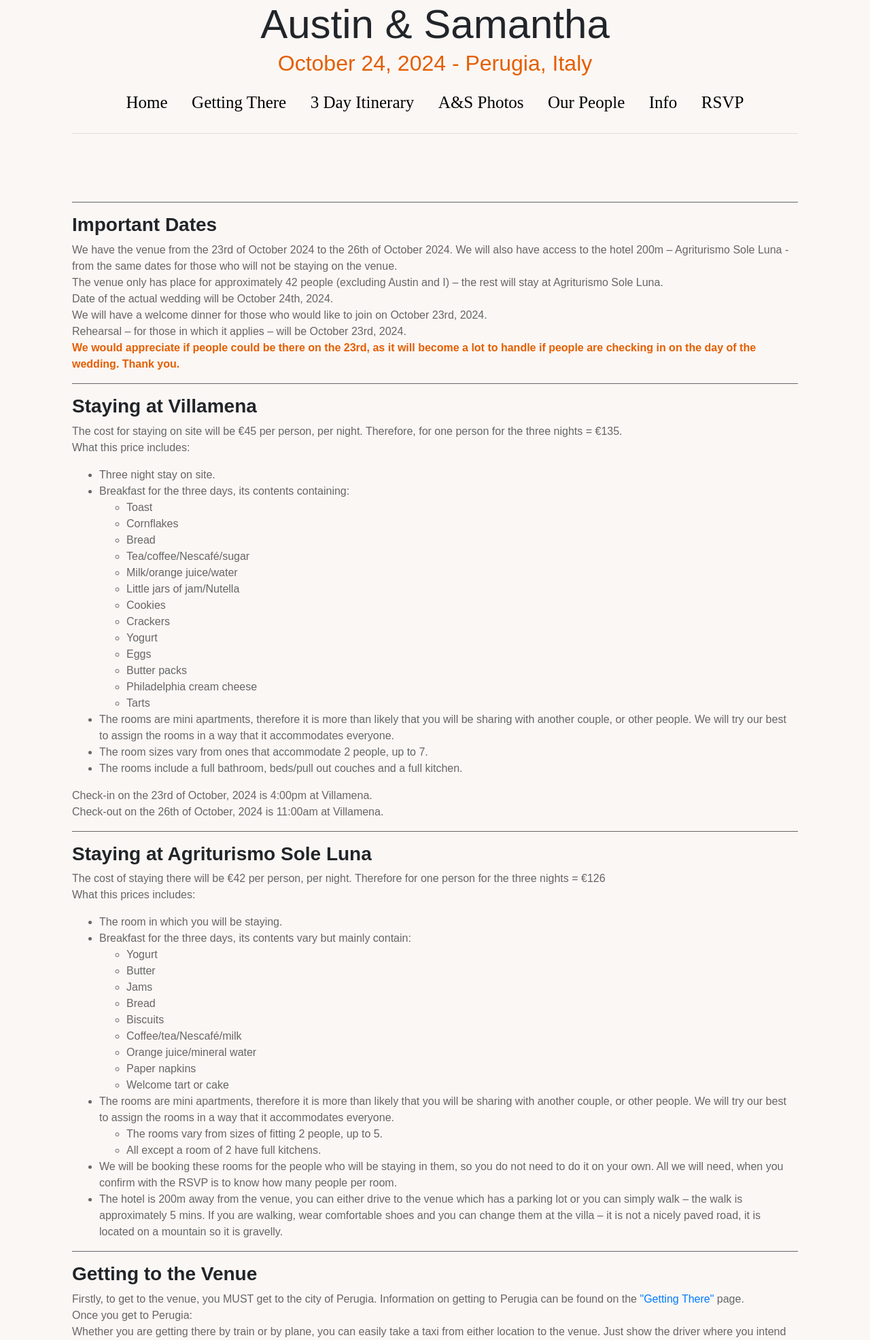
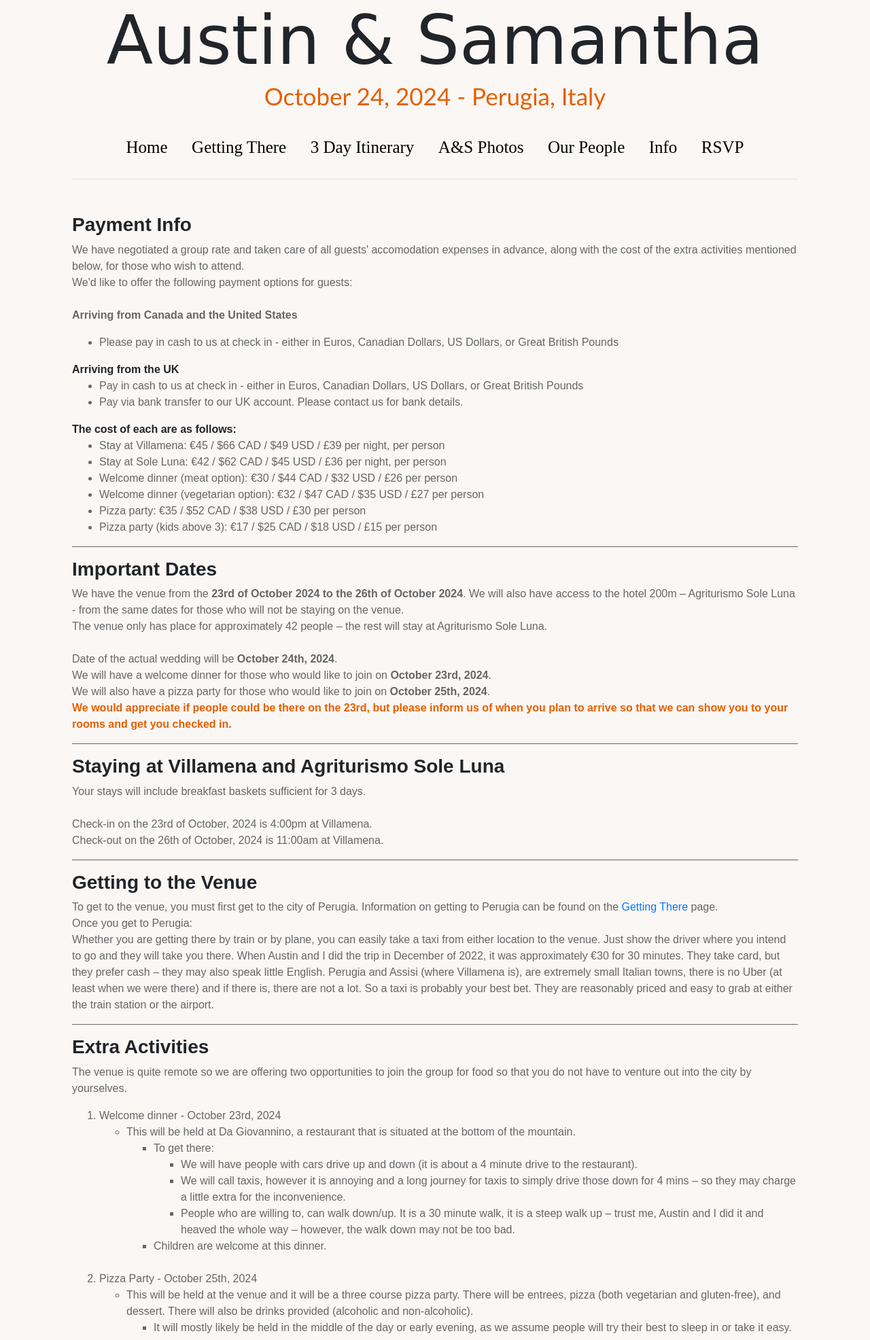
Before and after one commit to AustinMcLean/AuSam, a Django app: template main_app/templates/info.html in a window 1280 px wide. Shown: the top 1972 px of the page at 68% size. Run offline with Django 3.2, Linux system fonts and the light colour scheme; the template is opened without the code that fills it, so the values that code supplies are empty; some libraries are stand-ins or nearby versions.

Commit message:
Updated info page, 3 day itinerary, and home page + added minor styling (#63)
Co-authored-by: AustinMcLean <austin_mclean@hotmail.com>

```diff
--- a/main_app/static/css/styles.css
+++ b/main_app/static/css/styles.css
@@ -5,14 +5,18 @@ body {
 
 #header h1 {
     text-align: center;
-    font-size: 60px;
+    font-size: 100px;
     margin-bottom: 0;
+    font-family: Edwardian Script ITC, cursive;
 }
 
 #header h2 {
     text-align: center;
     color: #e45f00;
-    margin-top: 2px;
+    margin-top: 0px;
+    margin-bottom: 25px;
+    font-family: Calibri, 'Trebuchet MS', sans-serif;
+    font-size: 35px;
 }
 
 .navbar-original{
@@ -58,13 +62,19 @@ img {
     text-align: center;
 }
 
-.wedding-schedule:after {
-    content: "";
-    display: block;
-    margin: 0 auto;
-    width: 40%;
-    padding-top: 20px;
-    border-bottom: 1px solid #bbb;
+#wedding-day-schedule h2 {
+    font-family: Edwardian Script ITC, cursive;
+    font-size: 60px;
+}
+
+.wedding-schedule {
+    display: flex;
+    justify-content: center;
+    align-items: center;
+    margin: 8px auto;
+    padding: 10px;
+    border-radius: 5px;
+    font-family: Calibri, 'Trebuchet MS', sans-serif;
 }
 
 #rsvp-button-home {
@@ -101,7 +111,7 @@ button[type="submit"], input[type="submit"] {
 /*The following is for the Info page*/
 
 .info_page {
-    margin: 100px auto;
+    margin: 50px auto;
     text-align: left;
 
 }
--- a/main_app/templates/info.html
+++ b/main_app/templates/info.html
@@ -4,129 +4,86 @@
 <hr>
 
 <div class="info_page">
+    <h3>Payment Info</h3>
+    <p>
+        We have negotiated a group rate and taken care of all guests' accomodation expenses in advance, along with the cost of the extra activities mentioned below, for those who wish to attend.  <br>
+
+        We'd like to offer the following payment options for guests: <br><br>
+        <strong>Arriving from Canada and the United States</strong> <br>
+        <ul>
+            <li>Please pay in cash to us at check in - either in Euros, Canadian Dollars, US Dollars, or Great British Pounds </li>
+        </ul>
+
+        <strong>Arriving from the UK</strong> <br>
+        <ul>
+            <li>Pay in cash to us at check in - either in Euros, Canadian Dollars, US Dollars, or Great British Pounds </li>
+            <li>Pay via bank transfer to our UK account. Please contact us for bank details. </li>
+        </ul>
+
+        <strong>The cost of each are as follows:</strong> <br>
+        <ul>
+            <li>Stay at Villamena: €45 / $66 CAD / $49 USD / £39 per night, per person </li>
+            <li>Stay at Sole Luna: €42 / $62 CAD / $45 USD / £36 per night, per person </li>
+            <li>Welcome dinner (meat option): €30 / $44 CAD / $32 USD / £26 per person </li>
+            <li>Welcome dinner (vegetarian option): €32 / $47 CAD / $35 USD / £27 per person </li>
+            <li>Pizza party: €35 / $52 CAD / $38 USD / £30 per person </li>
+            <li>Pizza party (kids above 3): €17 / $25 CAD / $18 USD / £15 per person </li>
+        </ul>
+
+    </p>
     <hr>
 
         <h3>Important Dates</h3>
         <p>
-            We have the venue from the 23rd of October 2024 to the 26th of October 2024.
+            We have the venue from the <strong>23rd of October 2024 to the 26th of October 2024</strong>.
             We will also have access to the hotel 200m – Agriturismo Sole Luna - from the same dates for those who
             will not be staying on the venue.<br>
-            The venue only has place for approximately 42 people (excluding Austin and I) – the rest will stay at
-            Agriturismo Sole Luna.<br>
+            The venue only has place for approximately 42 people – the rest will stay at
+            Agriturismo Sole Luna.<br><br>
 
-            Date of the actual wedding will be October 24th, 2024. <br>
-            We will have a welcome dinner for those who would like to join on October 23rd, 2024. <br>
-            Rehearsal – for those in which it applies – will be October 23rd, 2024. <br>
+            Date of the actual wedding will be <strong>October 24th, 2024</strong>. <br>
+            We will have a welcome dinner for those who would like to join on <strong>October 23rd, 2024</strong>. <br>
+            We will also have a pizza party for those who would like to join on <strong>October 25th, 2024</strong>. <br>
 
 
-
-            <span class="bold-orange"> We would appreciate if people could be there on the 23rd, as it will become a
-                lot to handle if people are checking in on the day of the wedding. Thank you. </span>
-
+            <span class="bold-orange"> We would appreciate if people could be there on the 23rd, but please inform us of when you plan to arrive so that we can show you to your rooms and get you checked in.</span>
         </p>
 
     <hr>
 
-        <h3>Staying at Villamena</h3>
-        <p>The cost for staying on site will be €45 per person, per night. Therefore, for one person for the three
-            nights = €135.<br>
-            What this price includes:
-        <ul>
-            <li>Three night stay on site.</li>
-            <li>Breakfast for the three days, its contents containing:</li>
-            <ul>
-                <li>Toast</li>
-                <li>Cornflakes</li>
-                <li>Bread </li>
-                <li>Tea/coffee/Nescafé/sugar</li>
-                <li>Milk/orange juice/water</li>
-                <li>Little jars of jam/Nutella</li>
-                <li>Cookies</li>
-                <li>Crackers</li>
-                <li>Yogurt</li>
-                <li>Eggs </li>
-                <li>Butter packs</li>
-                <li>Philadelphia cream cheese </li>
-                <li>Tarts</li>
-            </ul>
-            <li>The rooms are mini apartments, therefore it is more than likely that you will be sharing with
-                another couple, or other people. We will try our best to assign the rooms in a way that it
-                accommodates everyone.</li>
-            <li>The room sizes vary from ones that accommodate 2 people, up to 7. </li>
-            <li>The rooms include a full bathroom, beds/pull out couches and a full kitchen.</li>
-        </ul>
-        </p>
+        <h3>Staying at Villamena and Agriturismo Sole Luna</h3>
         <p>
+            Your stays will include breakfast baskets sufficient for 3 days.<br><br>
+
             Check-in on the 23rd of October, 2024 is 4:00pm at Villamena.<br>
             Check-out on the 26th of October, 2024 is 11:00am at Villamena.
         </p>
 
     <hr>
 
-        <h3>Staying at Agriturismo Sole Luna</h3>
-        <p>The cost of staying there will be €42 per person, per night. Therefore for one person for the three
-            nights = €126<br>
-            What this prices includes:
-        <ul>
-            <li>The room in which you will be staying.</li>
-            <li>Breakfast for the three days, its contents vary but mainly contain:</li>
-            <ul>
-                <li>Yogurt</li>
-                <li>Butter</li>
-                <li>Jams</li>
-                <li>Bread</li>
-                <li>Biscuits</li>
-                <li>Coffee/tea/Nescafé/milk</li>
-                <li>Orange juice/mineral water</li>
-                <li>Paper napkins </li>
-                <li>Welcome tart or cake</li>
-            </ul>
-            <li>The rooms are mini apartments, therefore it is more than likely that you will be sharing with
-                another couple, or other people. We will try our best to assign the rooms in a way that it
-                accommodates everyone.
-                <ul>
-                    <li>The rooms vary from sizes of fitting 2 people, up to 5.</li>
-                    <li>All except a room of 2 have full kitchens. </li>
-                </ul>
-            <li>We will be booking these rooms for the people who will be staying in them, so you do not
-                need to do it on your own. All we will need, when you confirm with the RSVP is to know how
-                many people per room.</li>
-            <li>The hotel is 200m away from the venue, you can either drive to the venue which has a parking
-                lot or you can simply walk – the walk is approximately 5 mins. If you are walking, wear
-                comfortable shoes and you can change them at the villa – it is not a nicely paved road, it
-                is located on a mountain so it is gravelly. </li>
-        </ul>
-        </p>
-
-    <hr>
-
         <h3>Getting to the Venue</h3>
-        <p>Firstly, to get to the venue, you MUST get to the city of Perugia. Information on getting to Perugia can
-            be found on the <a href="{% url 'directions' %}">"Getting There"</a> page.<br>
+        <p>To get to the venue, you must first get to the city of Perugia. Information on getting to Perugia can
+            be found on the <a href="{% url 'directions' %}">Getting There</a> page.<br>
             Once you get to Perugia:<br>
             Whether you are getting there by train or by plane, you can easily take a taxi from either location to
             the venue. Just show the driver where you intend to go and they will take you there.
             When Austin and I did the trip in December of 2022, it was approximately €30 for 30 minutes. They take
             card, but they prefer cash – they may also speak little English.
             Perugia and Assisi (where Villamena is), are extremely small Italian towns, there is no Uber (at least
-            when we were there) and if there is, there are not a lot. SO take a taxi, they are reasonably priced and
-            easy to grab at either the train station or the airport.
-
-
+            when we were there) and if there is, there are not a lot. So a taxi is probably your best bet. They are
+            reasonably priced and easy to grab at either the train station or the airport.
         </p>
 
     <hr>
 
 
         <h3>Extra Activities</h3>
-        <p>There are a couple of extra activities that you can take part in, if you would like – mainly these
-            involve meals.<br>
-            Again, the venue is pretty remote so we are offering two opportunities to join the group for food so
-            that you do not have to venture out into the city by yourselves, which can be difficult especially if
-            you do not have a car.<br>
+        <p>
+            The venue is quite remote so we are offering two opportunities to join the group for food so
+            that you do not have to venture out into the city by yourselves.<br>
         </p>
         <ol>
-            <li>October 23rd, 2024: we will be having a welcome dinner for those who want to join. </li>
+            <li>Welcome dinner - October 23rd, 2024 </li>
             <ul>
                 <li>This will be held at Da Giovannino, a restaurant that is situated at the bottom of the mountain.
                 </li>
@@ -141,42 +98,24 @@
                             up – trust me, Austin and I did it and heaved the whole way – however, the walk down may
                             not be too bad.</li>
                     </ul>
-                    <li>For approximate price of the restaurant:</li>
-                    <ul>
-                        <li>We will be in contact with the restaurant so that we can provide a set menu that is a
-                            reasonable price for all.</li>
-                        <li>Once we have this information, feel free to ask us the approximate price.</li>
-                    </ul>
                     <li>Children are welcome at this dinner. </li>
-                    <li>We are going to the restaurant not only as a way to welcome everyone who came out. Also, the
-                        accommodations do not provide food for the 4 days – MINUS THE DAY OF THE WEDDING - unless
-                        you bring your own food there will be nothing to cook or eat (besides breakfast).</li>
                 </ul>
                 <br>
             </ul>
-            <li>October 25th, 2024: this will be the day after the wedding, what we are also calling HANGOVER DAY
+            <li>Pizza Party - October 25th, 2024
             </li>
             <ul>
-                <li>This will be held at the venue and it will be a three course pizza party. Therefore, there will
+                <li>This will be held at the venue and it will be a three course pizza party. There will
                     be entrees, pizza (both vegetarian and gluten-free), and dessert. There will also be drinks
                     provided (alcoholic and non-alcoholic). </li>
                 <ul>
-                    <li>This pizza party is €35.00 per person – kids are allowed to join us and the price for kids
-                        between the ages of 3 to 10 is €17.00. Kids under 3 are free. </li>
                     <li>It will mostly likely be held in the middle of the day or early evening, as we assume people
-                        will try their best to sleep in or take it easy. You will have access to breakfast provided
-                        and then the pizza party later in the day. </li>
-                    <li>We are offering this option, because again, with the venue being more remote, it will be
-                        difficult for those without cars to get around and go to other restaurants or grocery
-                        stores. </li>
+                        will try their best to sleep in or take it easy. </li>
                 </ul>
             </ul>
         </ol>
         <p>
-            FOR BOTH EVENTS, WE NEED TO KNOW IN ADVANCE IF YOU WILL BE ATTENDING SO THAT WE CAN PLAN AND BOOK
-            ACCORDINGLY – YOU MUST COUNT YOUR CHILDREN IN THE NUMBER – IF THEY ARE NOT EATING JUST MENTION THAT BUT
-            COUNT THEM AS A PERSON WHO TAKES UP A SPACE, AS THEY ARE ONE. THANKS.
-
+            Please confirm your attendance and food preferecnes on the RSVP. <br>
         </p>
 
 <hr>
@@ -195,19 +134,17 @@
                     have access to the children at all times. </li>
                 <li>There will be multiple sitters if there are multiple children, especially in the case of babies
                     and/or toddlers. </li>
-                <li>This service will be paid for by US so there is no need to factor this price into your budgets.
+                <li>This service will be paid for by us so there is no need to factor this price into your budgets.
                 </li>
                 <li>The service will not be all day, meaning that for the first half of the day, until approximately
-                    3pm, the children are free to roam the villa/hotel as they wish and with their parents if
+                    3 pm, the children are free to roam the villa/hotel as they wish and with their parents if
                     needed. And it will last until the wedding festivities have ended, approximately midnight or
-                    1am, or until all the children have been picked up. </li>
+                    1 am, or until all the children have been picked up. </li>
             </ul>
         </ul>
         <p>
             This was a tough decision to make but we would very much appreciate it if everyone respected our wishes.
         </p>
-
-    <hr>
 </div>
 
 
```
Also changed, not shown: main_app/templates/home.html (+6 -9 lines), main_app/templates/itinerary.html (+10 -16 lines).
